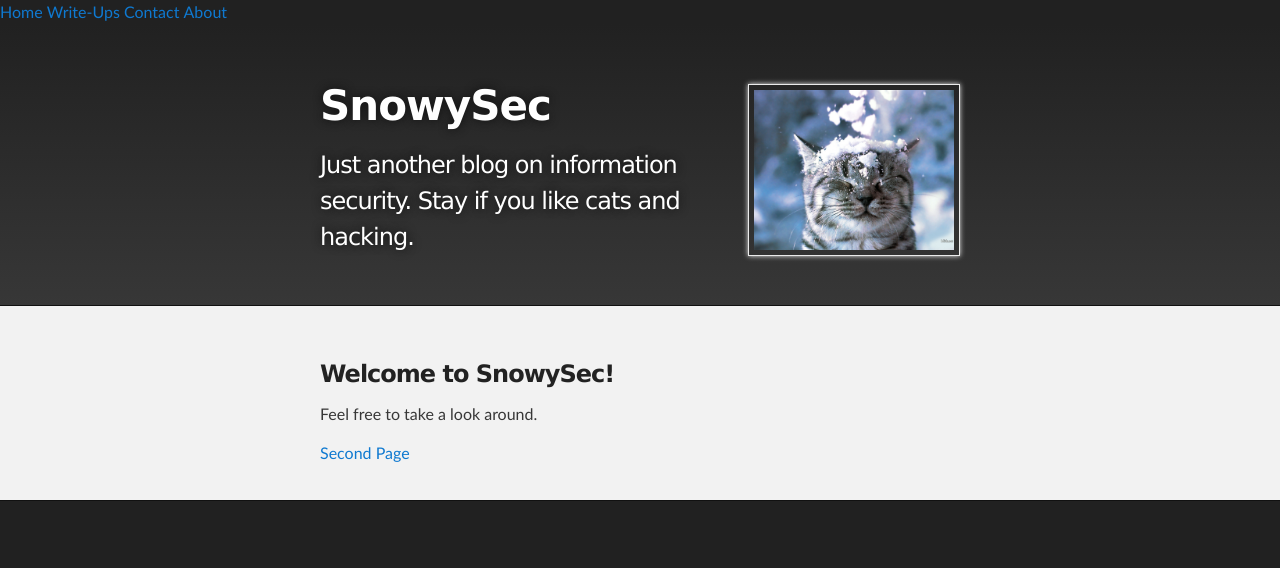
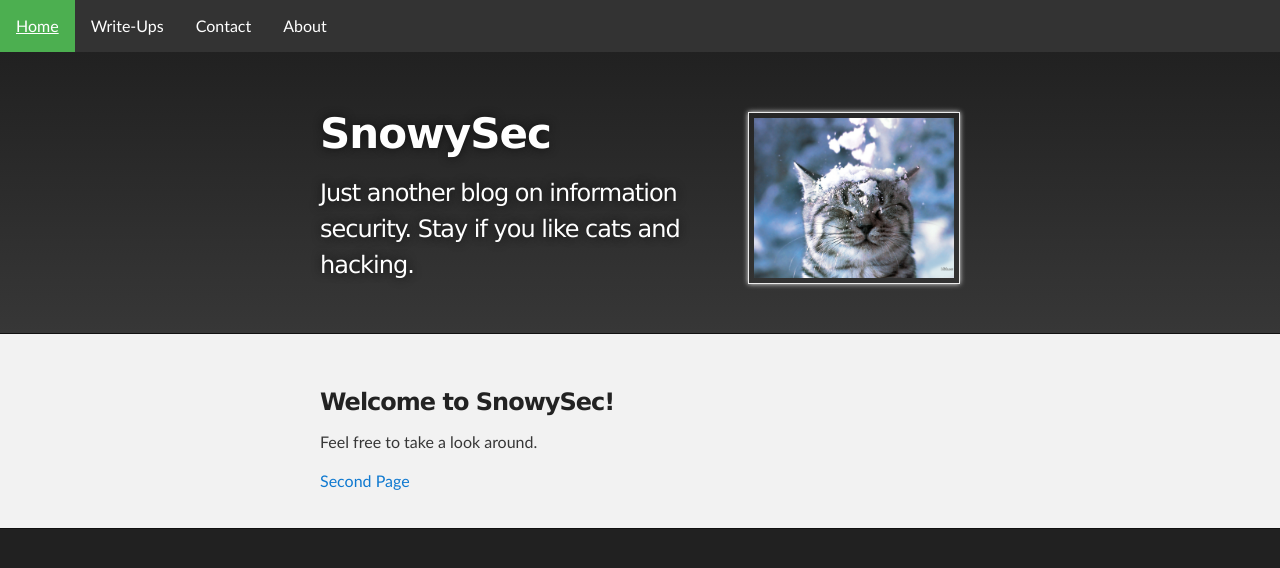
Before and after one commit to snowysecurity/snowysecurity.github.io, a Jekyll site: the page built from index.md, in a window 1280 px wide. Shown: the top 568 px of the page. Built offline with Jekyll 4.4.1, drawn with Linux system fonts in a browser that asks for light colours; our own code applies the rules of GitHub Pages for plain Markdown files.

Commit message:
Update default.html

```diff
--- a/_layouts/default.html
+++ b/_layouts/default.html
@@ -10,13 +10,31 @@
 
     <style>
         ul {
-          list-style-type: none;
-          margin: 0;
-          padding: 0;
+            list-style-type: none;
+            margin: 0;
+            padding: 0;
+            overflow: hidden;
+            background-color: #333;
         }
 
         li {
-          display: inline;
+            float: left;
+        }
+
+        li a {
+            display: block;
+            color: white;
+            text-align: center;
+            padding: 14px 16px;
+            text-decoration: none;
+        }
+
+        li a:hover:not(.active) {
+            background-color: #111;
+        }
+
+        .active {
+            background-color: #4CAF50;
         }
     </style>
 
@@ -26,7 +44,7 @@
   <body>
 
     <ul>
-        <li><a href="../index.md">Home</a></li>
+        <li><a class="active" href="../index.md">Home</a></li>
         <li><a href="../write-ups.md">Write-Ups</a></li>
         <li><a href="../contact.md">Contact</a></li>
         <li><a href="../about.md">About</a></li>
```
